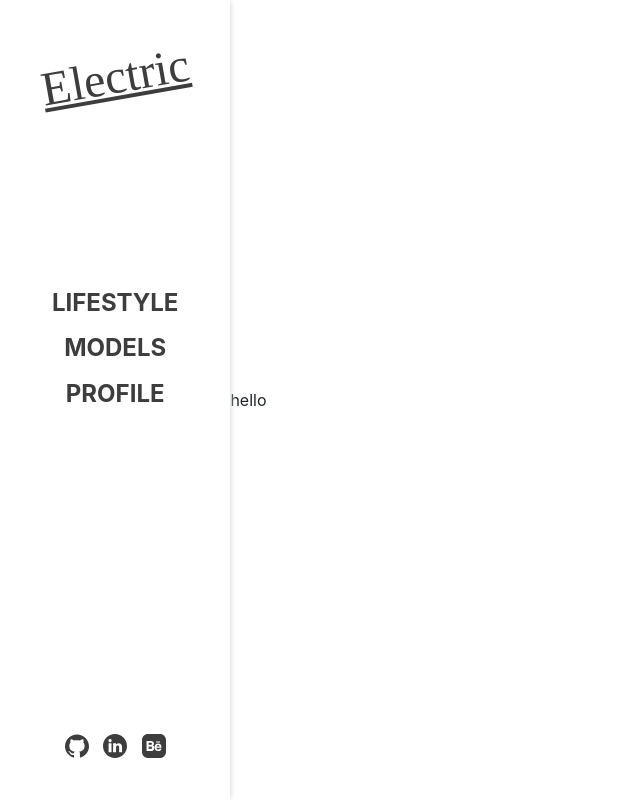
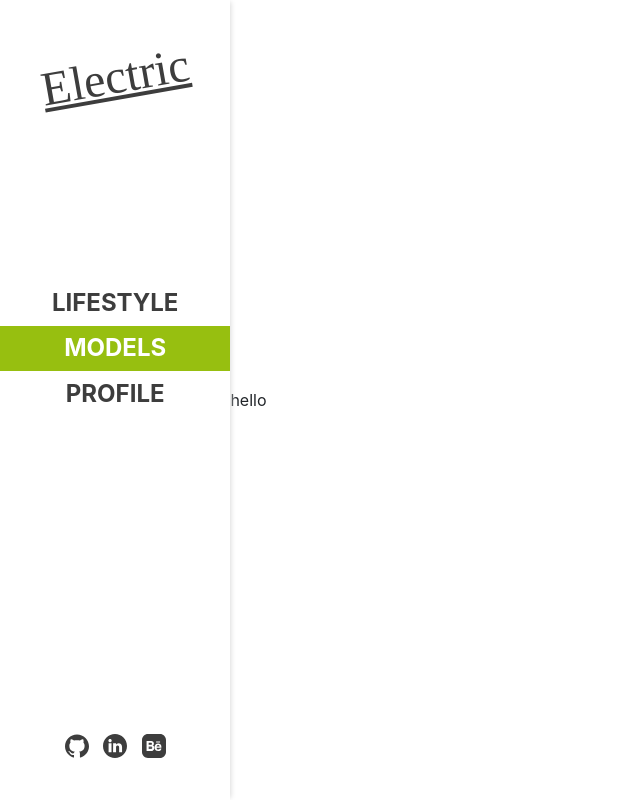
Before and after one commit to AlduLonghi/try-an-electric-car-frontend, a React (Create React App) app: page /models in a window 1280 px wide. Shown: the whole page, without its empty margins (0-640 px from the left). Built offline with nearby package versions, Linux system fonts and the light colour scheme; no server answers; a web font is replaced by a local one.

Commit message:
Refactor navbar code

```diff
--- a/src/components/Navbar.js
+++ b/src/components/Navbar.js
@@ -1,10 +1,11 @@
 import { useState } from 'react';
-import { Link } from 'react-router-dom';
+import { NavLink, useLocation } from 'react-router-dom';
 import Footer from './Footer';
 import '../styles/navbar.scss';
 
 const Navbar = () => {
   const [navbarDisplay, setNavbarDisplay] = useState('display-none');
+  const { pathname } = useLocation();
 
   const handleOnClick = () => {
     if (navbarDisplay === 'display-block') {
@@ -13,6 +14,8 @@ const Navbar = () => {
       setNavbarDisplay('display-block');
     }
   };
+
+  const linkText = ['lifestyle', 'models', 'profile'];
 
   return (
     <div>
@@ -26,9 +29,18 @@ const Navbar = () => {
       <nav className={`${navbarDisplay}`}>
         <h1 className="text-center">Electric</h1>
         <ul className="text-uppercase font-weight-bold py-1 text-center d-flex flex-column justify-content-center">
-          <li><Link className="a-navbar" to="/">Lifestyle</Link></li>
-          <li><Link className="a-navbar" to="/models">Models</Link></li>
-          <li><Link className="a-navbar" to="/profile">Profile</Link></li>
+          {linkText.map(link => (
+            <li key={link}>
+              <NavLink
+                activeClassName="active-navlink"
+                isActive={() => pathname === `/${link}`}
+                className="a-navbar"
+                to={`/${link}`}
+              >
+                {link}
+              </NavLink>
+            </li>
+          ))}
         </ul>
         <Footer component="navbar" />
       </nav>
--- a/src/styles/navbar.scss
+++ b/src/styles/navbar.scss
@@ -98,8 +98,7 @@ nav {
       padding: 0.3rem 0;
     }
 
-    .a-navbar:focus,
-    .a-navbar:active {
+    .active-navlink {
       text-decoration: none;
       color: white;
       background-color: #97bf10;
```
